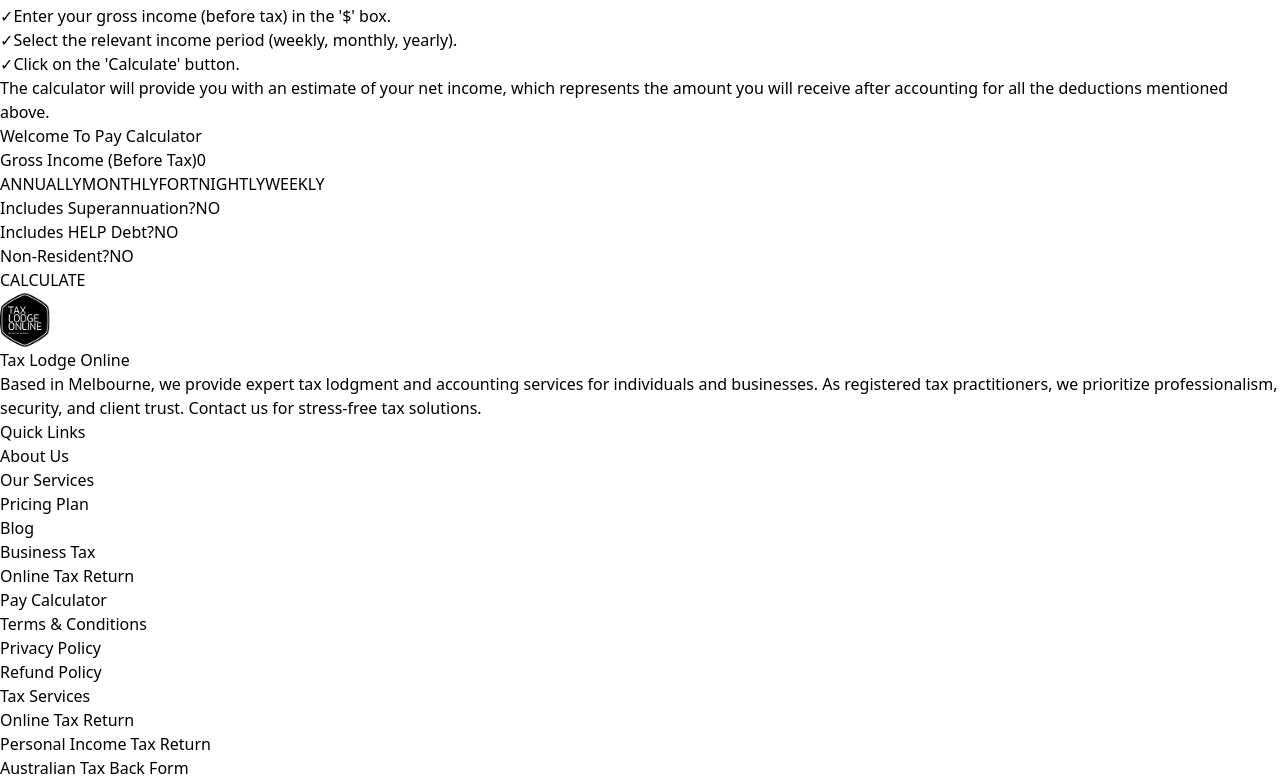
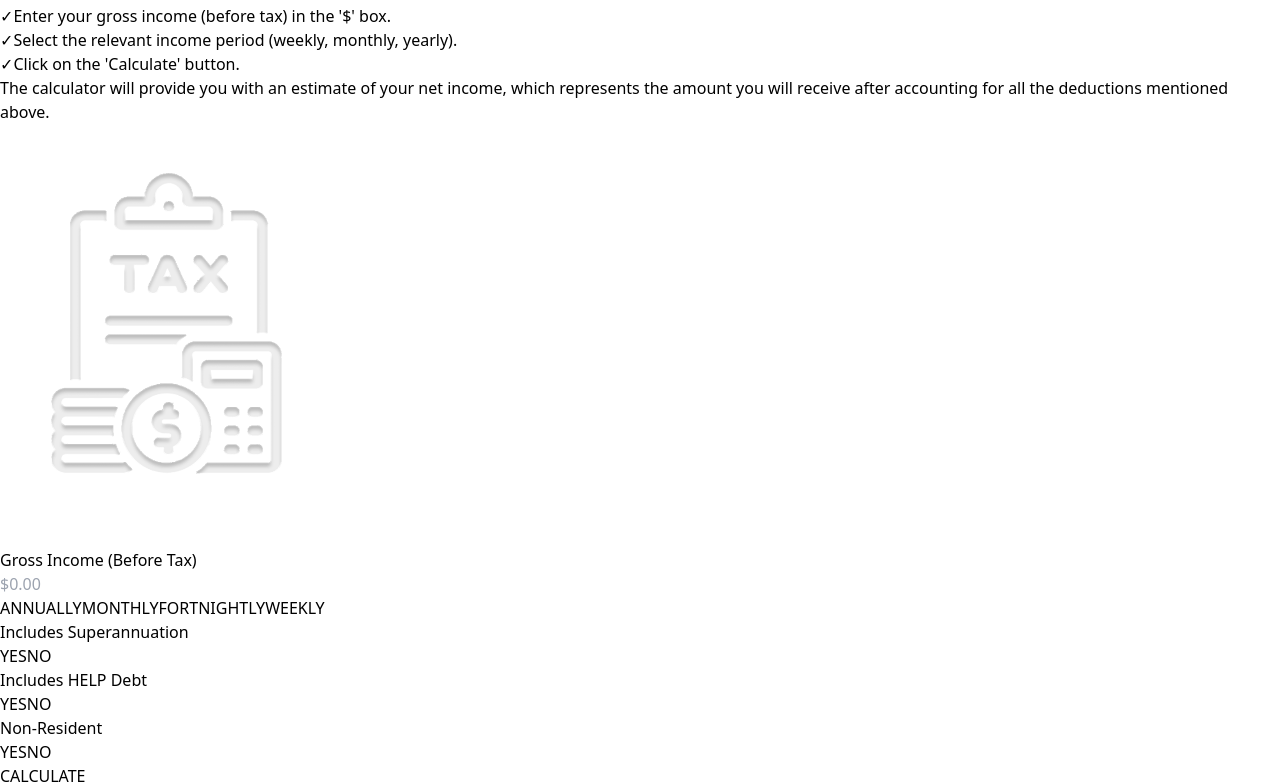
Before and after one commit to AzkaKhizer/tax-lodge-project, a Next.js app: page /Calculator in a window 1280 px wide. Shown: the part 667-1451 px from the top of the page. Built offline with nearby package versions, Linux system fonts and the light colour scheme.

Commit message:
Adding tax lodge

```diff
--- a/src/app/Calculator/page.tsx
+++ b/src/app/Calculator/page.tsx
@@ -4,13 +4,12 @@ import WelcomeSection from "../components/WelcomeCalc";
 
 export default function Home() {
   return (
-    <main className=" pt-28">
+    <main className=" pt-28 max-w-screen-2xl mx-auto overflow-x-hidden">
         <div>
         <BreadcrumbCalc/>
         <WelcomeSection/>
-        <div  className="min-h-screen flex flex-col items-center justify-center bg-gray-50">
+
       <PayCalculator />
-      </div>
       </div>
     </main>
   );
--- a/src/app/components/BCContact.tsx
+++ b/src/app/components/BCContact.tsx
@@ -2,7 +2,7 @@ import Link from "next/link";
 
 const BreadcrumbContact = () => {
   return (
-    <div className="bg-[#F2F2F2] py-6 px-4 pb-14 pt-20 md:pt-8">
+    <div className="bg-[#F2F2F2] py-6 px-4 pb-14 pt-20 md:pt-8 max-w-screen-2xl mx-auto overflow-x-hidden">
       <div className="max-w-4xl mx-auto flex flex-col justify-center items-center">
         <h1 className=" text-[40px] md:text-[64px] font-bold">Contact Us</h1>
         <nav className="mt-2 ">
--- a/src/app/components/Breadcrumb.tsx
+++ b/src/app/components/Breadcrumb.tsx
@@ -2,7 +2,7 @@ import Link from "next/link";
 
 const Breadcrumb = () => {
   return (
-    <div className="bg-[#F2F2F2] py-6 px-4 pb-14 pt-20 md:pt-8">
+    <div className="bg-[#F2F2F2] py-6 px-4 pb-14 pt-20 md:pt-8 max-w-screen-2xl mx-auto overflow-x-hidden">
       <div className="max-w-4xl mx-auto flex flex-col justify-center items-center">
         <h1 className="text-[40px] md:text-[64px] font-bold">Pricing Plan</h1>
         <nav className="mt-2 ">
--- a/src/app/components/Footer.tsx
+++ b/src/app/components/Footer.tsx
@@ -3,7 +3,7 @@ import Image from "next/image";
 
 const Footer = () => {
   return (
-    <footer className="bg-[#F2F2F2]  border-t pt-10 ">
+    <footer className="bg-[#F2F2F2]  border-t pt-10 max-w-screen-2xl mx-auto overflow-x-hidden">
         <div className="hidden md:block">
       <div className="container mx-auto px-2 max-w-[1200px] flex flex-col md:flex-row justify-between items-start space-x-4 gap-10  text-[#1E1E1E]">
 
--- a/src/app/components/Header.tsx
+++ b/src/app/components/Header.tsx
@@ -9,7 +9,7 @@ const Header = () => {
   const [isOpen, setIsOpen] = useState(false);
 
   return (
-    <header className="bg-white md:bg-[#F2F2F2] absolute inset-x-0 top-0 z-50 px-2 py-8 pr-12 md:pr-0  md:px-6 md:py-7 ">
+    <header className="bg-white md:bg-[#F2F2F2] absolute inset-x-0 top-0 z-50 px-2 py-8 pr-12 md:pr-10  md:px-6 md:py-7 max-w-screen-2xl mx-auto overflow-x-hidden ">
       <div className="flex justify-between md:justify-between items-center">
         {/* Logo */}
         <Link href="/">
--- a/src/app/components/PayCalculator.tsx
+++ b/src/app/components/PayCalculator.tsx
@@ -1,138 +1,151 @@
 "use client";
-import { useState } from "react";
-
-type CalculationResult = {
-  gross: number;
-  superAmount: number;
-  tax: number;
-  medicareLevy: number;
-  helpDebtAmount: number;
-  netIncome: number;
-};
+import { useState, useEffect, useRef } from "react";
+import Image from "next/image";
 
 export default function PayCalculator() {
-  const [income, setIncome] = useState<number>(0);
+  const [income, setIncome] = useState<string>("");
   const [period, setPeriod] = useState<"annually" | "monthly" | "fortnightly" | "weekly">("annually");
   const [includeSuper, setIncludeSuper] = useState<boolean>(false);
   const [includeHelpDebt, setIncludeHelpDebt] = useState<boolean>(false);
   const [isNonResident, setIsNonResident] = useState<boolean>(false);
   const [result, setResult] = useState<CalculationResult | null>(null);
 
-  // Function to calculate tax and deductions
+  // Ref for scrolling
+  const resultRef = useRef<HTMLDivElement | null>(null);
+
+  useEffect(() => {
+    if (result) {
+      resultRef.current?.scrollIntoView({ behavior: "smooth", block: "start" });
+    }
+  }, [result]); // Runs whenever `result` changes
+
   const calculateTax = () => {
-    let annualIncome = income;
+    let annualIncome = parseFloat(income) || 0;
 
-    // Convert income to annual amount
     if (period === "monthly") annualIncome *= 12;
     else if (period === "fortnightly") annualIncome *= 26;
     else if (period === "weekly") annualIncome *= 52;
 
-    let superRate = includeSuper ? 0.105 : 0; // Superannuation 10.5%
+    let superRate = includeSuper ? 0.105 : 0;
     let superAmount = annualIncome * superRate;
+    let tax = 0;
 
-    let tax = 0;
     if (!isNonResident) {
-      // ✅ **Fixed Australian Tax Brackets**
       if (annualIncome > 180000) tax = (annualIncome - 180000) * 0.45 + 51667;
       else if (annualIncome > 120000) tax = (annualIncome - 120000) * 0.37 + 29467;
       else if (annualIncome > 45000) tax = (annualIncome - 45000) * 0.325 + 5092;
       else if (annualIncome > 18200) tax = (annualIncome - 18200) * 0.19;
     } else {
-      // ✅ **Fixed Non-Resident Tax Brackets**
       if (annualIncome > 180000) tax = (annualIncome - 180000) * 0.45 + 61200;
       else if (annualIncome > 120000) tax = (annualIncome - 120000) * 0.37 + 31200;
       else if (annualIncome > 45000) tax = (annualIncome - 45000) * 0.325 + 14625;
-      else tax = annualIncome * 0.325; // No tax-free threshold
+      else tax = annualIncome * 0.325;
     }
 
-    let medicareLevy = isNonResident ? 0 : annualIncome * 0.02; // 2% Medicare Levy for residents
-    let helpDebtAmount = includeHelpDebt ? annualIncome * 0.05 : 0; // 5% HELP Debt repayment
-
+    let medicareLevy = isNonResident ? 0 : annualIncome * 0.02;
+    let helpDebtAmount = includeHelpDebt ? annualIncome * 0.05 : 0;
     let netIncome = annualIncome - (tax + medicareLevy + helpDebtAmount);
 
     setResult({
-      gross: annualIncome,
-      superAmount,
+      grossIncome: annualIncome,
+      superannuation: superAmount,
       tax,
       medicareLevy,
-      helpDebtAmount,
-      netIncome,
+      help: helpDebtAmount,
+      helpDebt: helpDebtAmount,
+      taxOffsets: 0,
+      netIncome
     });
   };
 
   return (
-    <div className="max-w-4xl mx-auto p-6">
-      <h1 className="text-2xl font-bold text-center mb-6">Welcome To Pay Calculator</h1>
-      <div className="bg-gray-50 p-6 rounded-lg shadow-md">
-        <label className="block text-lg font-semibold">Gross Income (Before Tax)</label>
+    <div className="flex flex-col items-center justify-center bg-white mb-[60px] pb-[60px]">
+      <div className="shadow-lg shadow-[#FF8B661F] bg-[#F8F8F8] w-[1216px] h-[844px] rounded-xl p-8 border border-gray-200 flex justify-between items-center">
+        <div className="flex flex-col items-center justify-center pr-6 w-[340px] h-[425px]">
+          <Image src="/taxpic.png" alt="Tax Image" width={340} height={424} />
+        </div>
+        <div className="w-px h-[425px] bg-[#A19C9C] mx-6 shadow-md shadow-gray-400 pl-[-4px]"></div>
+        <div className="flex-1">
+          <h1 className="text-xl font-semibold text-[#A19C9C]">Gross Income (Before Tax)</h1>
           <input
             type="number"
             value={income}
-          onChange={(e) => setIncome(parseFloat(e.target.value) || 0)}
-          className="w-full p-2 border rounded mt-2"
+            onChange={(e) => setIncome(e.target.value)}
+            className="w-full p-3 border rounded-xl shadow-inner mt-2 text-lg bg-[#F8F8F8] text-[#A19C9C]"
+            placeholder="$0.00"
           />
 
-        {/* Period Selection */}
-        <div className="flex justify-between mt-4">
+          <div className="flex justify-between mt-4 bg-[#F8F8F8] shadow-lg p-1 rounded-[50px] px-4 py-2">
             {["annually", "monthly", "fortnightly", "weekly"].map((p) => (
               <button
                 key={p}
                 onClick={() => setPeriod(p as any)}
-              className={`px-4 py-2 rounded ${period === p ? "bg-orange-500 text-white" : "bg-gray-300"}`}
+                className={`px-4 py-2 text-sm font-semibold rounded-[50px] transition-all ${
+                  period === p ? "hover:text-orange-600 border rounded-[50px] shadow-inner text-orange-600" : "text-[#A19C9C] hover:text-orange-500"
+                }`}
               >
                 {p.toUpperCase()}
               </button>
             ))}
           </div>
 
-        {/* Toggle Options */}
-        <div className="mt-4">
-          <label className="block">Includes Superannuation?</label>
-          <button className={`px-4 py-2 rounded ${includeSuper ? "bg-orange-500 text-white" : "bg-gray-300"}`} onClick={() => setIncludeSuper(!includeSuper)}>
-            {includeSuper ? "YES" : "NO"}
+          <div className="mt-4 space-y-2">
+            {[
+              { label: "Includes Superannuation", state: includeSuper, setState: setIncludeSuper },
+              { label: "Includes HELP Debt", state: includeHelpDebt, setState: setIncludeHelpDebt },
+              { label: "Non-Resident", state: isNonResident, setState: setIsNonResident }
+            ].map(({ label, state, setState }) => (
+              <div key={label} className="flex justify-between items-center">
+                <span className="text-[#939393] font-medium">{label}</span>
+                <div className="flex space-x-2">
+                  <div className="bg-[#F8F8F8] flex justify-between px-6 items-center w-[198px] h-[64px] border shadow-lg rounded-[50px]">
+                    <button
+                      onClick={() => setState(true)}
+                      className={`px-4 py-4 rounded-[50px] transition-all ${state ? "text-orange-600 shadow-inner" : "text-[#A19C9C]"}`}
+                    >
+                      YES
+                    </button>
+                    <button
+                      onClick={() => setState(false)}
+                      className={`px-4 py-4 rounded-[50px] transition-all ${!state ? "text-orange-600 shadow-inner" : "text-[#A19C9C]"}`}
+                    >
+                      NO
                     </button>
                   </div>
-
-        <div className="mt-2">
-          <label className="block">Includes HELP Debt?</label>
-          <button className={`px-4 py-2 rounded ${includeHelpDebt ? "bg-orange-500 text-white" : "bg-gray-300"}`} onClick={() => setIncludeHelpDebt(!includeHelpDebt)}>
-            {includeHelpDebt ? "YES" : "NO"}
-          </button>
+                </div>
+              </div>
+            ))}
           </div>
 
-        <div className="mt-2">
-          <label className="block">Non-Resident?</label>
-          <button className={`px-4 py-2 rounded ${isNonResident ? "bg-orange-500 text-white" : "bg-gray-300"}`} onClick={() => setIsNonResident(!isNonResident)}>
-            {isNonResident ? "YES" : "NO"}
-          </button>
-        </div>
-
-        {/* Calculate Button */}
-        <button onClick={calculateTax} className="mt-4 px-6 py-2 bg-orange-500 text-white rounded">
+          <div className="flex justify-end">
+            <button onClick={calculateTax} className="mt-6 bg-orange-600 text-white py-3 rounded-[50px] w-[198px] h-[64px] text-lg font-semibold shadow-md hover:bg-orange-500">
               CALCULATE
             </button>
           </div>
+        </div>
+      </div>
 
-      {/* Results */}
+      {/* Results - With Ref for Scrolling */}
       {result && (
-        <div className="mt-6 p-4 bg-gray-100 rounded">
-          <h3 className="text-lg font-bold">Calculation Result</h3>
-          <table className="w-full border-collapse border mt-2">
+        <div ref={resultRef} className="mt-6 p-4 bg-white rounded-xl w-[1216px]">
+          <table className="w-full border-collapse border mt-2 shadow-lg rounded-xl">
             <thead>
-              <tr className="bg-gray-200">
-                <th className="border p-2">Year</th>
-                <th className="border p-2">Annually</th>
-                <th className="border p-2">Monthly</th>
-                <th className="border p-2">Fortnightly</th>
-                <th className="border p-2">Weekly</th>
+              <tr className="bg-white text-[#7C7C7C] text-[20px] shadow-lg rounded-xl">
+                <th className="p-6">YEAR</th>
+                <th className="p-6">ANNUALLY</th>
+                <th className="p-6">MONTHLY</th>
+                <th className="p-6">FORTNIGHTLY</th>
+                <th className="p-6">WEEKLY</th>
               </tr>
             </thead>
             <tbody>
-              {["gross", "superAmount", "tax", "medicareLevy", "helpDebtAmount", "netIncome"].map((key) => (
-                <tr key={key}>
-                  <td className="border p-2 capitalize">{key.replace("Amount", "").replace(/([A-Z])/g, " $1")}</td>
+              {Object.entries(result).map(([key, value]) => (
+                <tr key={key} className={key === "netIncome" ? "bg-[#FF8B662E]" : ""}>
+                  <td className="border p-2 capitalize text-[#7C7C7C] text-[20px]">{key.replace(/([A-Z])/g, " $1").trim()}</td>
                   {[1, 12, 26, 52].map((divider, i) => (
-                    <td key={i} className="border p-2">${(result[key as keyof CalculationResult] / divider).toFixed(2)}</td>
+                    <td key={i} className="border p-6 text-[#7C7C7C] text-[20px]">
+                      ${(value / divider).toFixed(2)}
+                    </td>
                   ))}
                 </tr>
               ))}
--- a/src/app/components/TaxSolution.tsx
+++ b/src/app/components/TaxSolution.tsx
@@ -2,7 +2,7 @@ import Image from "next/image";
 
 const HeroSection = () => {
   return (
-    <section className="flex flex-col md:flex-row  items-center md:justify-between bg-[#FF8B66] text-white md:pl-12 mt-28">
+    <section className="flex flex-col md:flex-row  items-center md:justify-between bg-[#FF8B66] text-white md:pl-12 mt-28 max-w-screen-2xl mx-auto overflow-x-hidden">
       {/* Left Content */}
       <div className="md:w-1/2 flex justify-center items-start ml-5 md:ml-20 flex-col">
         <h2 className=" text-[30px] md:text-[44px] font-semibold md:w-[578px] mb-6 mt-4 md:mt-0 md:mb-10">
--- a/src/app/components/WelcomeCalc.tsx
+++ b/src/app/components/WelcomeCalc.tsx
@@ -2,9 +2,9 @@ import Image from "next/image";
 
 const WelcomeSection = () => {
   return (
-    <section className="flex flex-col md:flex-row items-center justify-between px-6 md:mx-20 md:pl-40 md:mr-28 py-12">
+    <section className="flex flex-col md:flex-row items-center justify-between px-6 md:mx-5 md:pl-20 md:mr-20 py-12">
       {/* Left - Image */}
-      <div className="relative w-full md:w-1/2 ">
+      <div className="relative w-full   ">
         <Image
           src="/calculatorgirl.png" // Replace with actual image path
           alt="Using a calculator"
@@ -15,15 +15,15 @@ const WelcomeSection = () => {
       </div>
 
       {/* Right - Content */}
-      <div className="w-full  md:pl-10 mt-6 md:mt-0">
-        <h1 className="text-[50px] text-[#1E1E1E] font-bold mb-4">Welcome To Pay Calculator</h1>
-        <p className="text-[#1E1E1E] text-[16px] mb-4">
+      <div className="w-full md:w-1/2    mt-6 md:mt-0">
+        <h1 className="text-[50px] text-[#1E1E1E] font-bold mb-2 w-[900px]">Welcome To Pay Calculator</h1>
+        <p className="text-[#1E1E1E] text-[16px] mb-2">
           Easily calculate your net income after factoring in tax withheld,
           superannuation entitlement, HELP debt (if applicable), Medicare levy,
           and any tax offset entitlement using the tool below.
         </p>
 
-        <ul className="space-y-4 text-gray-700">
+        <ul className="space-y-2 text-gray-700">
           {[
             "Enter your gross income (before tax) in the '$' box.",
             "Select the relevant income period (weekly, monthly, yearly).",
@@ -39,7 +39,7 @@ const WelcomeSection = () => {
           ))}
         </ul>
 
-        <p className="mt-4 text-[#1E1E1E] text-[16px]">
+        <p className="mt-2 text-[#1E1E1E] text-[16px]">
         The calculator will provide you with an estimate of your net income, which represents the amount you will receive after accounting for all the deductions mentioned above.
         </p>
       </div>
```
Also changed, not shown: src/app/components/Hero.tsx (+38 -28 lines), public/taxpic.png (added). Lines whose indentation alone changed are shown as unchanged.
